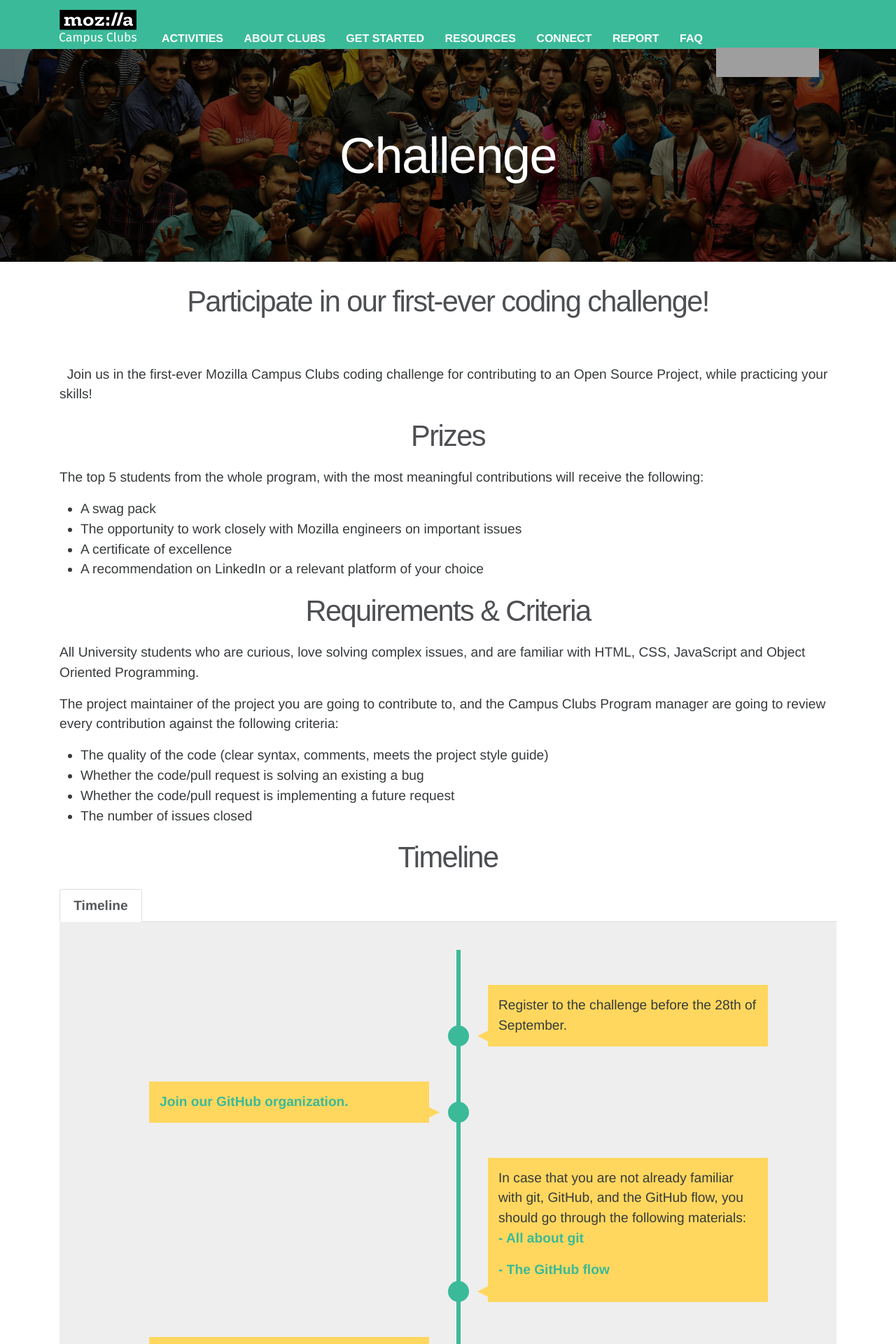
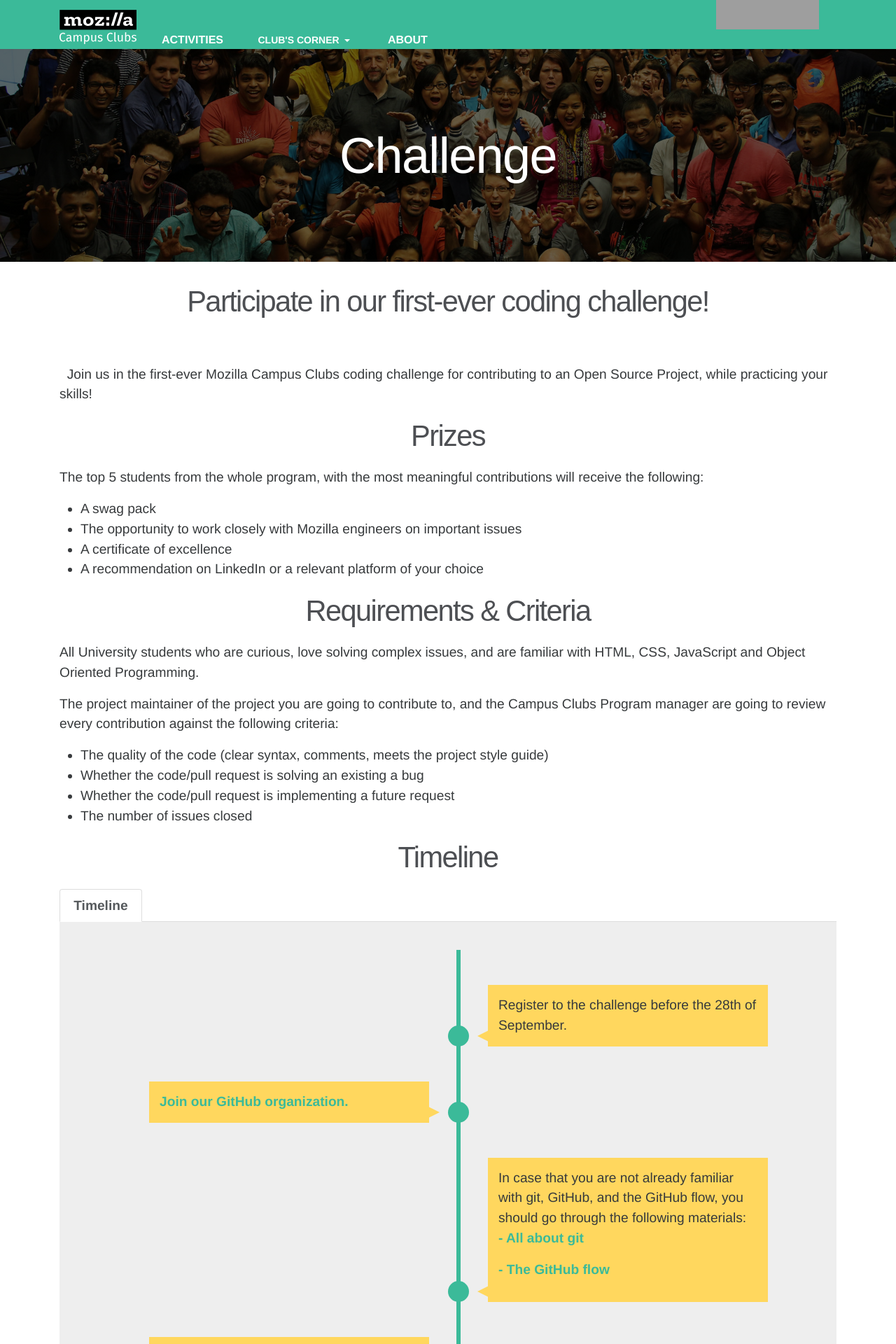
Before and after one commit to mozilla/mozilla-campus-clubs, a Jekyll site: the page built from _pages/challenge.md, in a window 1280 px wide. Shown: the top 1920 px of the page at 70% size. Built offline with Jekyll 4.4.1, drawn with Linux system fonts in a browser that asks for light colours; some web fonts are replaced; grey boxes are pictures that could not be loaded.

Commit message:
fixed header

```diff
--- a/_includes/header.html
+++ b/_includes/header.html
@@ -9,13 +9,20 @@
       </button>
       <div class="collapse navbar-toggleable-md" id="exCollapsingNavbar">
         <a class="nav-link" href="/activities/">Activities</a>
-        <a class="nav-link" href="/about/">About Clubs</a>
-        <a class="nav-link" href="/get-started/">Get Started</a>
-        <a class="nav-link" href="/resources/">Resources</a>
-        <a class="nav-link" href="/connect/">Connect</a>
-        <a class="nav-link" href="/report/#">Report</a>
-        <a class="nav-link" href="/faq/">FAQ</a>
-      </div>
+        <div class="dropdown dropdown-header">
+          <a class="nav-link dropdown-toggle" href="#" id="navbar-dropdown-header" data-toggle="dropdown" aria-haspopup="true" aria-expanded="false" >
+            Club's Corner
+          </a>
+          <div class="dropdown-menu">
+            <a class="dropdown-item" href="/get-started/">Get Started</a>
+            <a class="dropdown-item" href="/resources/">Resources</a>
+            <a class="dropdown-item" href="/connect/">Connect</a>
+            <a class="dropdown-item" href="/report/">Report</a>
+            <a class="dropdown-item" href="/faq/">FAQ</a>
+          </div>
+        </div>
+         <a class="nav-link" href="/about/">About</a>
+        </div>
 
       <div id="tabzilla" class="hidden-lg-down">
         <a href="https://www.mozilla.org/" data-link-type="nav" data-link-name="tabzilla">Mozilla</a>
--- a/static/css/app.css
+++ b/static/css/app.css
@@ -109,6 +109,13 @@ ul {
     margin-left: 30px;
 }
 
+.dropdown-header{
+    display: inline-block;
+}
+.dropdown-header .dropdown-menu a{
+    text-decoration: none;
+    color:#3bba99 !important;
+}
 nav.navbar {
     background-color: #3BBA99;
     color: white;
@@ -175,7 +182,7 @@ nav a:hover {
     nav a.nav-link {
         display: block;
         background-color: #3BBA99;
-        color: black !important;
+        color: white !important;
         padding: 10px;
         max-width: 160px;
     }
```
